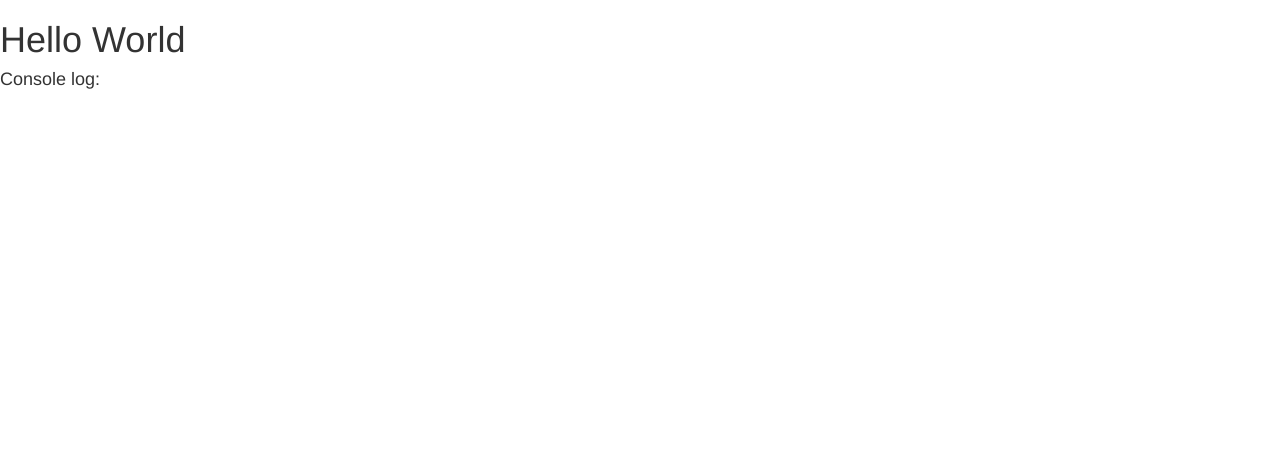
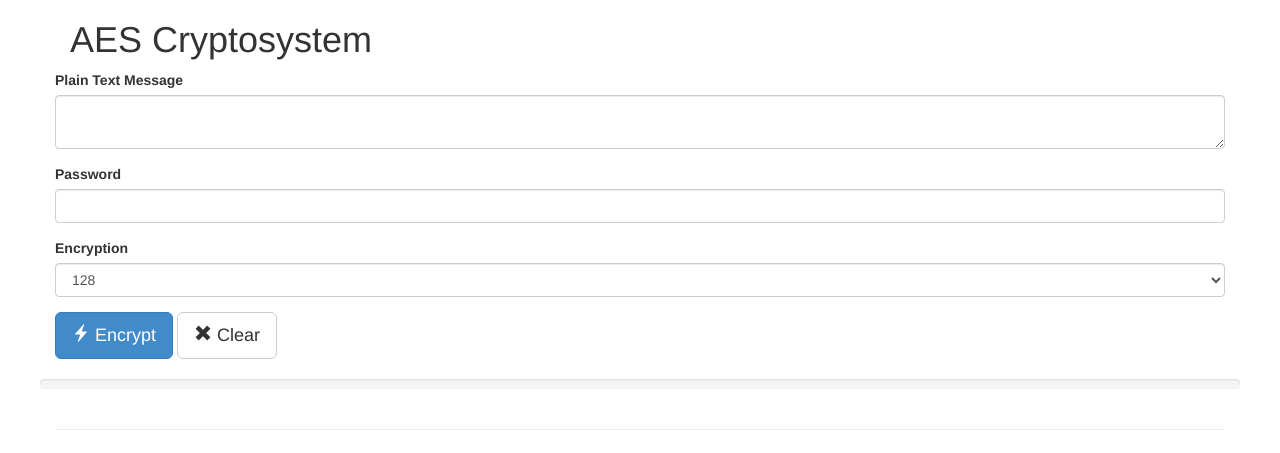
Before and after one commit to imarius/projects, a plain HTML site: page SI/T1AES/index.html in a window 1280 px wide. Drawn offline with Linux system fonts and the light colour scheme.

Commit message:
Start Design Work + Add Font Resources

```diff
--- a/SI/T1AES/index.html
+++ b/SI/T1AES/index.html
@@ -20,8 +20,42 @@
         <script type="text/javascript" src="functions/AESController.js"></script>
     </head>
     <body>
-       <h1>Hello World</h1>
-
-       <h4>Console log:</h4>
+    <div class="container">
+     <h1>AES Cryptosystem</h1>
+      <div class="row">
+        <div class="form">
+          <div class="form-group">
+            <label for="plaintext">Plain Text Message</label>
+            <textarea class="form-control" id="plaintext"></textarea>
+          </div>
+          <div class="form-group">
+            <label for="password">Password</label>
+            <input type="password" class="form-control" id="password"></textarea>
+          </div>
+          <div class="form-group">
+            <label for="encryption">Encryption</label>
+            <select class="form-control" id="encryption">
+              <option value="128">128</option>
+              <option value="192">192</option>
+              <option value="256">256</option>
+            </select>
+          </div>
+          <button type="button" class="btn btn-primary btn-lg" id="encrypt"><span class="glyphicon glyphicon-flash"></span> Encrypt</button>
+          <button type="button" class="btn btn-default btn-lg" id="clear-encrypt"><span class="glyphicon glyphicon-remove"></span> Clear</button>
+          <br />
+          <div class="row">
+            <div class="progress" style="margin-top: 20px; height: 10px;">
+              <div class="progress-bar" role="progressbar" aria-valuenow="0" aria-valuemin="0" aria-valuemax="100" style="width: 60%;">
+                <span class="sr-only">60% Complete</span>
+              </div>
+            </div>
+          </div>
+          <div id="encrypt-results">
+            <!-- Results View -->
+          </div>
+          <hr/ >
+        </div>
+      </div>
+    </div>
     </body>
 </html>
```
Also changed, not shown: SI/T1AES/fonts/glyphicons-halflings-regular.ttf (added), SI/T1AES/fonts/glyphicons-halflings-regular.woff (added), 2 other files.
